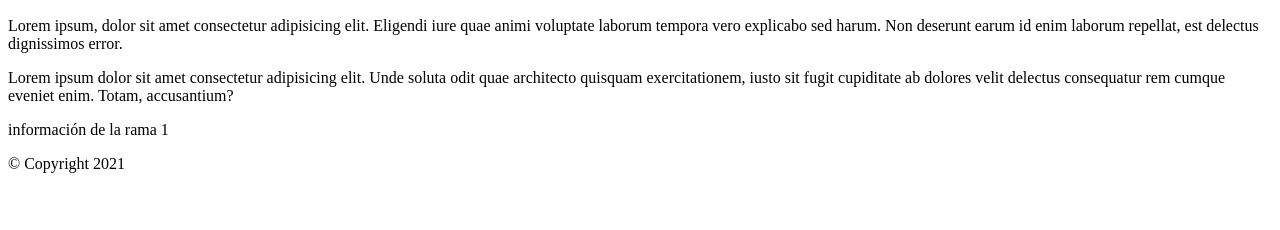
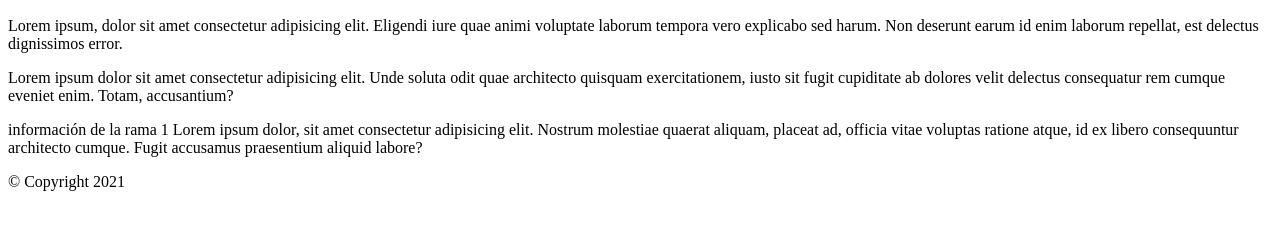
Before and after one commit to danielsanchez68/pruebaC2, a plain HTML site: page index.html in a window 1280 px wide. Shown: the part 206-436 px from the top of the page. Drawn offline with Linux system fonts and the light colour scheme.

Commit message:
agrego más información al párrafo

```diff
--- a/index.html
+++ b/index.html
@@ -33,6 +33,7 @@
 
         <p>
             información de la rama 1
+            Lorem ipsum dolor, sit amet consectetur adipisicing elit. Nostrum molestiae quaerat aliquam, placeat ad, officia vitae voluptas ratione atque, id ex libero consequuntur architecto cumque. Fugit accusamus praesentium aliquid labore?
         </p>
     </main>
 
```
